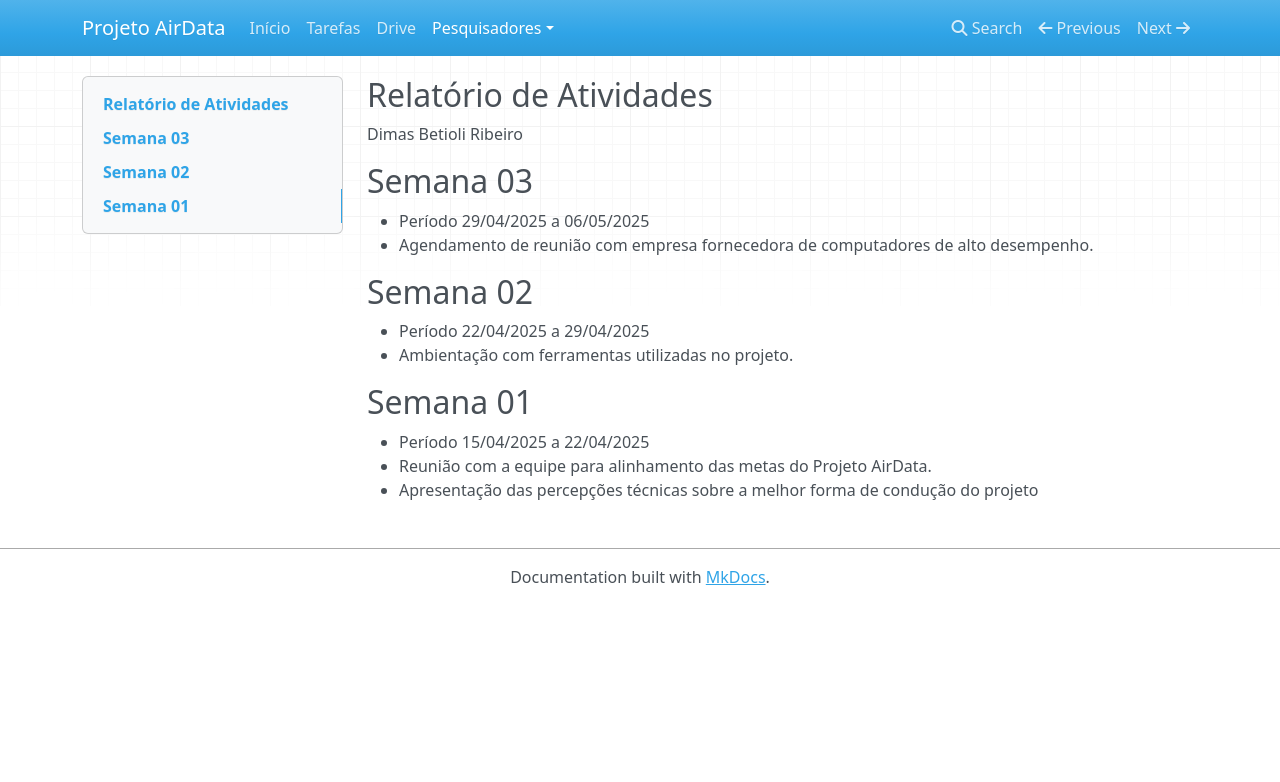
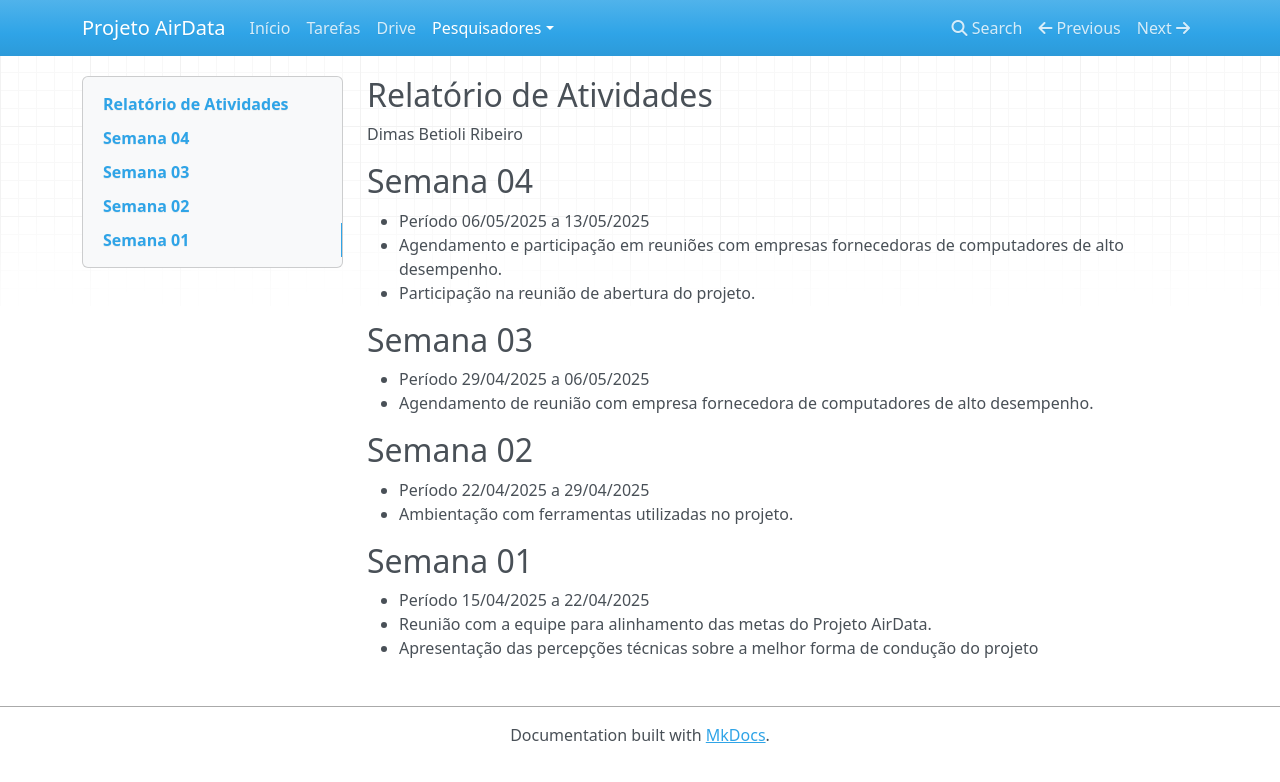
Before and after one commit to projetoairdata/web, an MkDocs documentation site: the page built from docs/pesquisadores/dimas_ribeiro.md, in a window 1280 px wide. Shown: the top 782 px of the page. Built offline with MkDocs 1.6.1, drawn with Linux system fonts in a browser that asks for light colours; nearby versions of some CDN libraries.

Commit message:
Update dimas_ribeiro.md

```diff
--- a/docs/pesquisadores/dimas_ribeiro.md
+++ b/docs/pesquisadores/dimas_ribeiro.md
@@ -1,6 +1,12 @@
 ## Relatório de Atividades
 
 Dimas Betioli Ribeiro
+
+## Semana 04
+
+- Período 06/05/2025 a 13/05/2025
+- Agendamento e participação em reuniões com empresas fornecedoras de computadores de alto desempenho.
+- Participação na reunião de abertura do projeto.
 
 ## Semana 03
 
```
